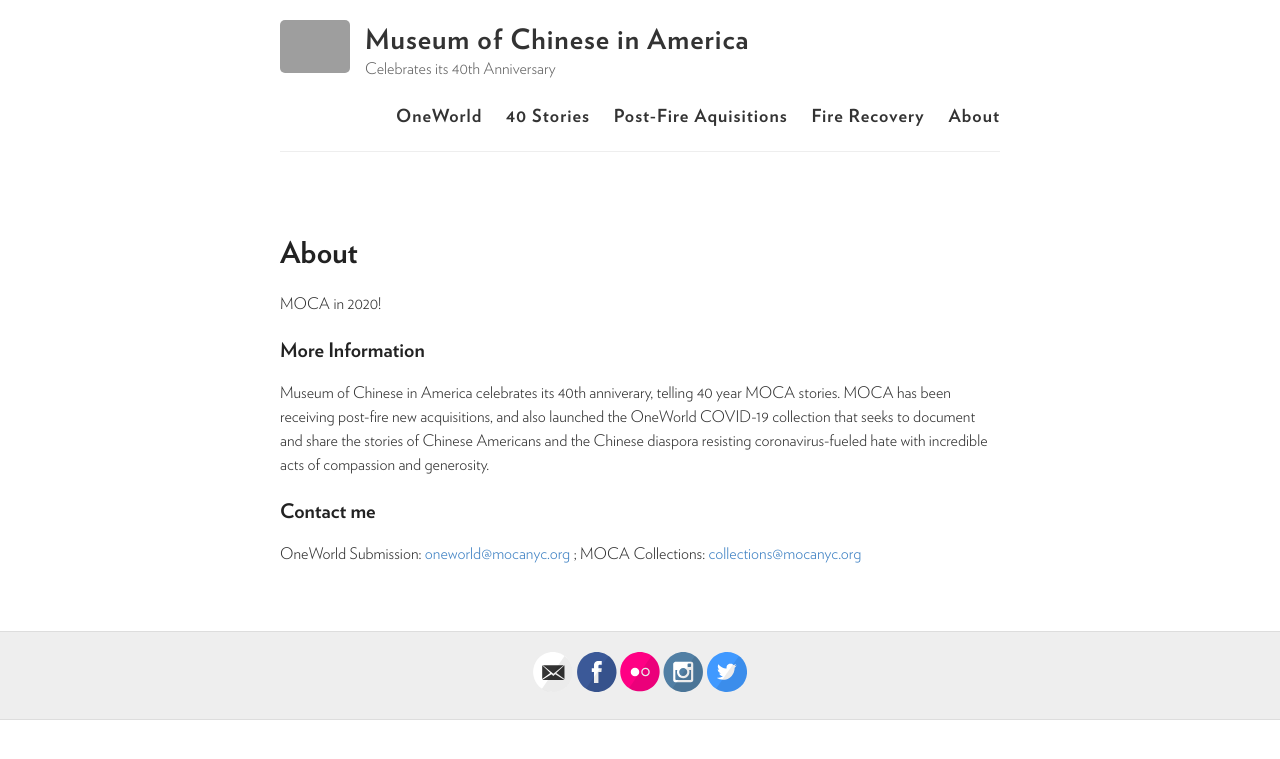
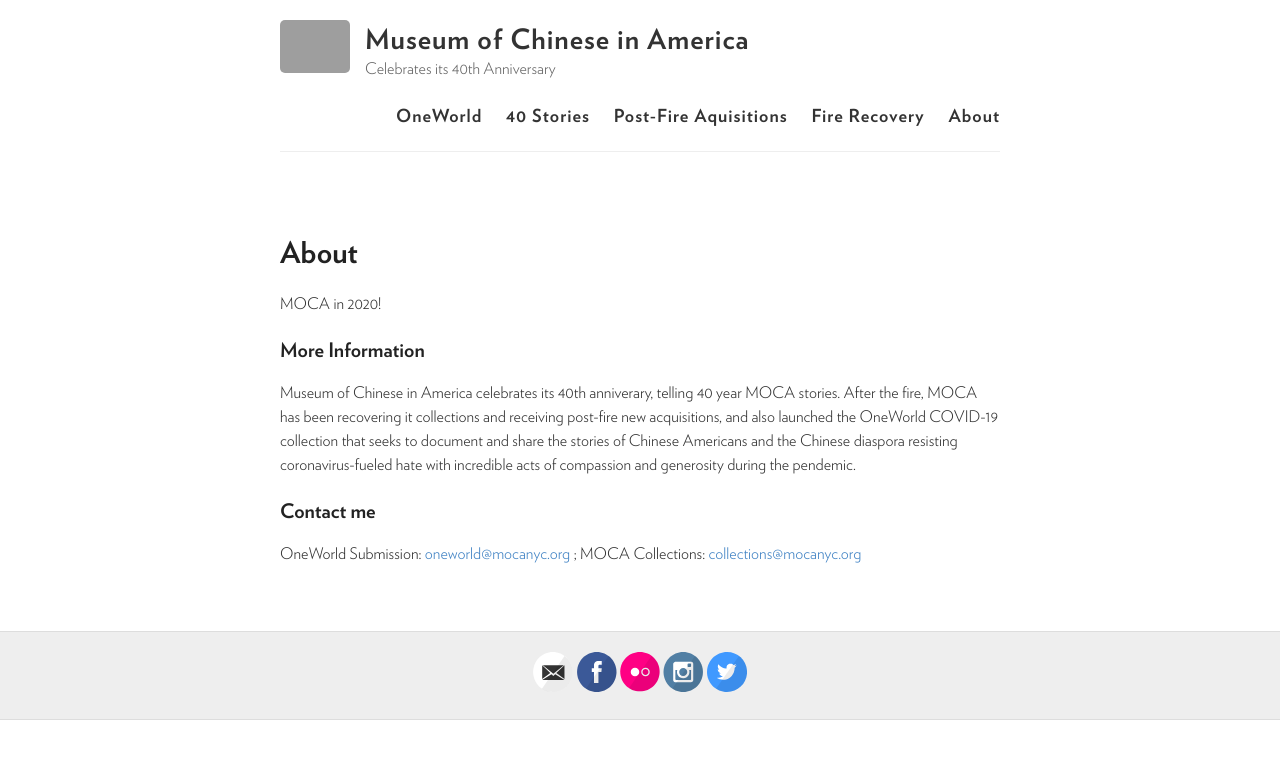
Before and after one commit to moca40/moca40.github.io, a Jekyll site: the page built from about.md, in a window 1280 px wide. Shown: the top 759 px of the page. Built offline with Jekyll 4.4.1, drawn with Linux system fonts in a browser that asks for light colours; grey boxes are pictures that could not be loaded.

Commit message:
Update about.md

```diff
--- a/about.md
+++ b/about.md
@@ -8,7 +8,7 @@
 
 ### More Information
 
-Museum of Chinese in America celebrates its 40th anniverary, telling 40 year MOCA stories. MOCA has been receiving post-fire new acquisitions, and also launched the OneWorld COVID-19 collection that seeks to document and share the stories of Chinese Americans and the Chinese diaspora resisting coronavirus-fueled hate with incredible acts of compassion and generosity. ⁣⁣
+Museum of Chinese in America celebrates its 40th anniverary, telling 40 year MOCA stories. After the fire, MOCA has been recovering it collections and receiving post-fire new acquisitions, and also launched the OneWorld COVID-19 collection that seeks to document and share the stories of Chinese Americans and the Chinese diaspora resisting coronavirus-fueled hate with incredible acts of compassion and generosity during the pendemic. ⁣⁣
 
 ### Contact me
 
```
